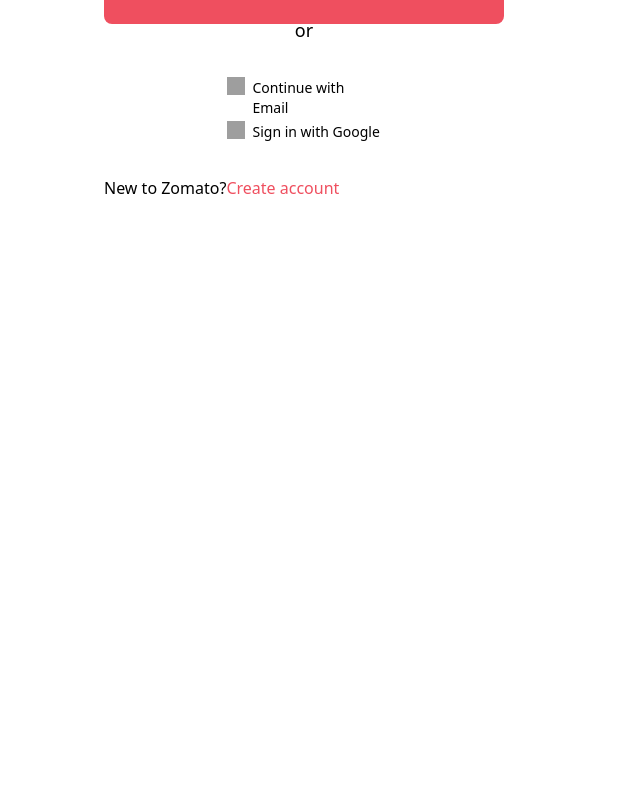
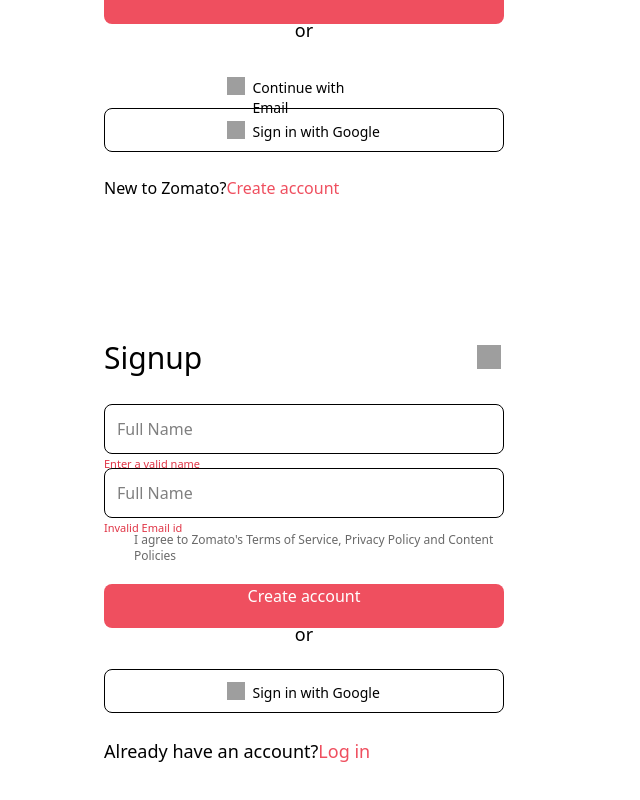
Before and after one commit to deepak-077/Zomato, a Next.js app: page / in a window 1280 px wide. Shown: the part 2422-3222 px from the top of the page, without its empty margins (0-640 px from the left). Before the commit the page ends 2757 px from the top, so only its background shows below. Built offline with nearby package versions, Linux system fonts and the light colour scheme; grey boxes are pictures that could not be loaded.

Commit message:
signup component

```diff
--- a/app/components/Login.tsx
+++ b/app/components/Login.tsx
@@ -45,8 +45,8 @@
                 </div>
 
                 {/* sign in with google */}
-                <div className="w-[400px] h-[68px]">
-                    <div className="flex items-center justify-center w-[400px] h-11">
+                <div className="w-[400px] h-[68px] ">
+                    <div className="flex items-center justify-center w-[400px] h-11 border rounded-lg">
                         <img className="size-[18px]" src="google.png" alt="" />
                         <span className="w-[129px] h-4 text-sm ml-2">Sign in with Google</span>
                     </div>
--- /dev/null
+++ b/app/components/Signup.tsx
@@ -0,0 +1,64 @@
+function Signup(){
+    return(
+        <div className="w-md h-[512px] pt-0 px-6 py-6 ">
+            <section className="flex justify-between items-center">
+                <h2 className="text-[30px]">Signup</h2>
+                <div className="flex justify-center items-center w-[30px] h-[30px]">
+                    <img className="w-6 h-6" src="x.png" alt="" />
+                </div>
+            </section>
+
+            {/* form */}
+            <section className="w-[400px] h-[394px] mt-6">
+
+                {/* FullName */}
+                <div className="flex flex-col  items-center  w-full max-w-[400px] h-16  ">
+                    <input className="border rounded-lg w-full p-3 text-start" type="text" name="" id="" placeholder="Full Name"/>
+                    <div className="mt-0.5 w-full h-3 text-[11px] text-[#E03546]">Enter a valid name</div>
+                </div>
+
+                {/* email */}
+                <div className="flex flex-col  items-center  w-full max-w-[400px] h-16  ">
+                    <input className="border rounded-lg w-full p-3 text-start" type="text" name="" id="" placeholder="Full Name" />
+                    <div className="mt-0.5 w-full h-3 text-[11px] text-[#E03546]">Invalid Email id</div>
+                </div>
+
+                <div className="flex w-full h-8 mb-5">
+                    <label className="w-[30px] h-6" htmlFor=""></label>
+                    <span className="text-xs w-[370px] h-8 text-[#696969]">I agree to Zomato's Terms of Service, Privacy Policy and Content Policies</span>
+                </div>
+
+                {/* Create Account */}
+                <div className="w-[400px] h-11 px-4 bg-[#EF4F5F] text-white text-center rounded-lg"> Create account </div>
+
+                {/* or */}
+                <div className="flex justify-between items-center w-[400px] h-[17px] mb-6">
+                    <div className="w-full h-1"></div>
+                    <span className="size-[30px] text-[18px]">or</span>
+                    <div className="w-full h-1"></div>
+                </div>
+
+                {/* sign in with google */}
+                <div className="w-[400px] h-[68px] ">
+                    <div className="flex items-center justify-center w-[400px] h-11 border rounded-lg">
+                        <img className="size-[18px]" src="google.png" alt="" />
+                        <span className="w-[129px] h-4 text-sm ml-2">Sign in with Google</span>
+                    </div>
+
+                </div>
+
+                {/* Login */}
+                <div className="w-[400px] h-[17px] mb-6 text-lg">
+                    <span>Already have an account?</span>
+                    <span className="text-[#EF4F5F]">Log in</span>
+                </div>
+
+
+
+            </section>
+
+        </div>
+    )
+
+}
+export default Signup
--- a/app/page.tsx
+++ b/app/page.tsx
@@ -7,8 +7,7 @@
 import Restaurants from "./components/Restraurants";
 import Options from "./components/Options";
 import Login from "./components/Login";
-
-
+import Signup from "./components/Signup";
 
 
 export default function Home() {
@@ -41,6 +40,7 @@
     <div className='text-[30px] mt-[10px] mb-[30px] '>Restaurants in Agra</div>
     <Restaurants/>
     <Login/>
+    <Signup/>
 
 
     </div>
```
